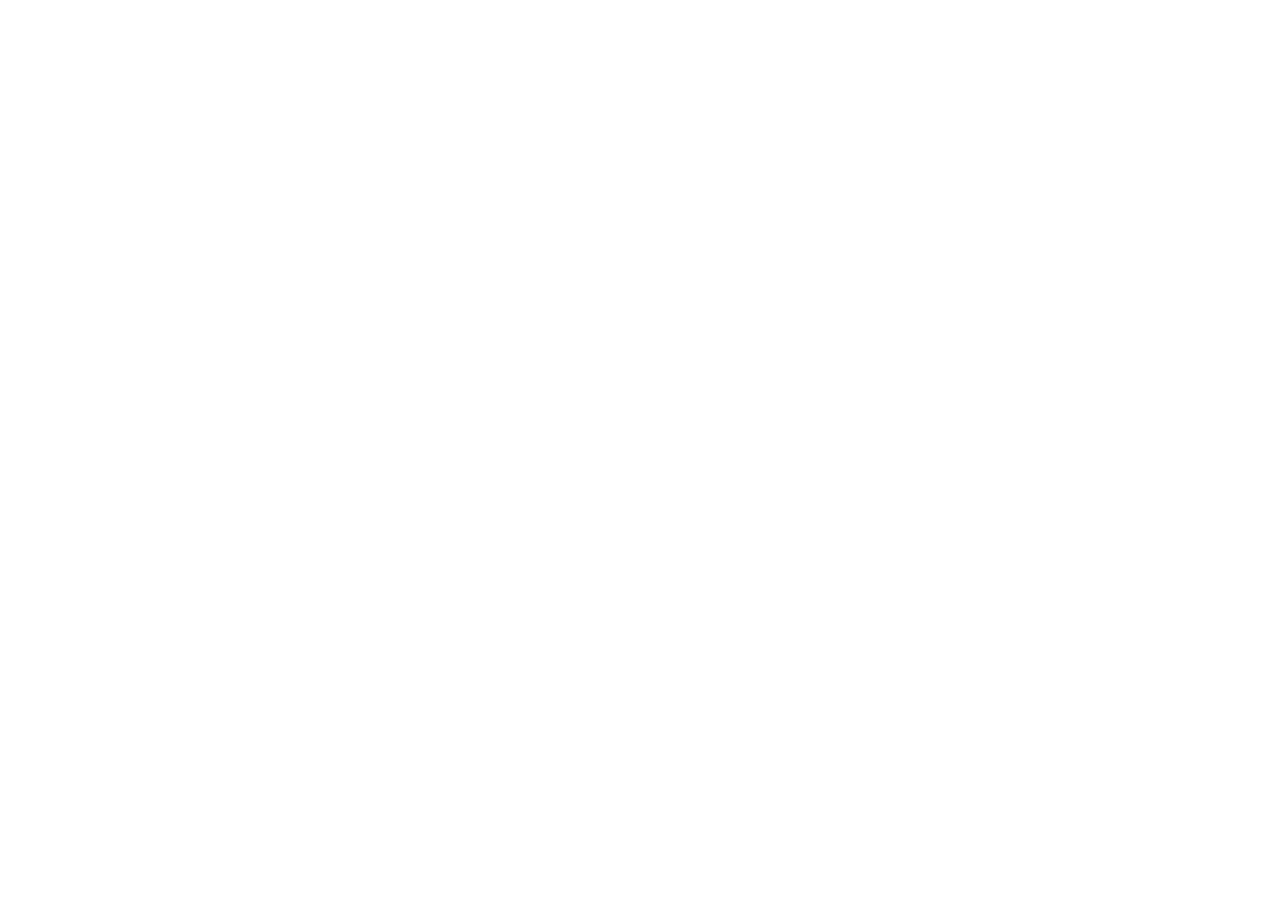
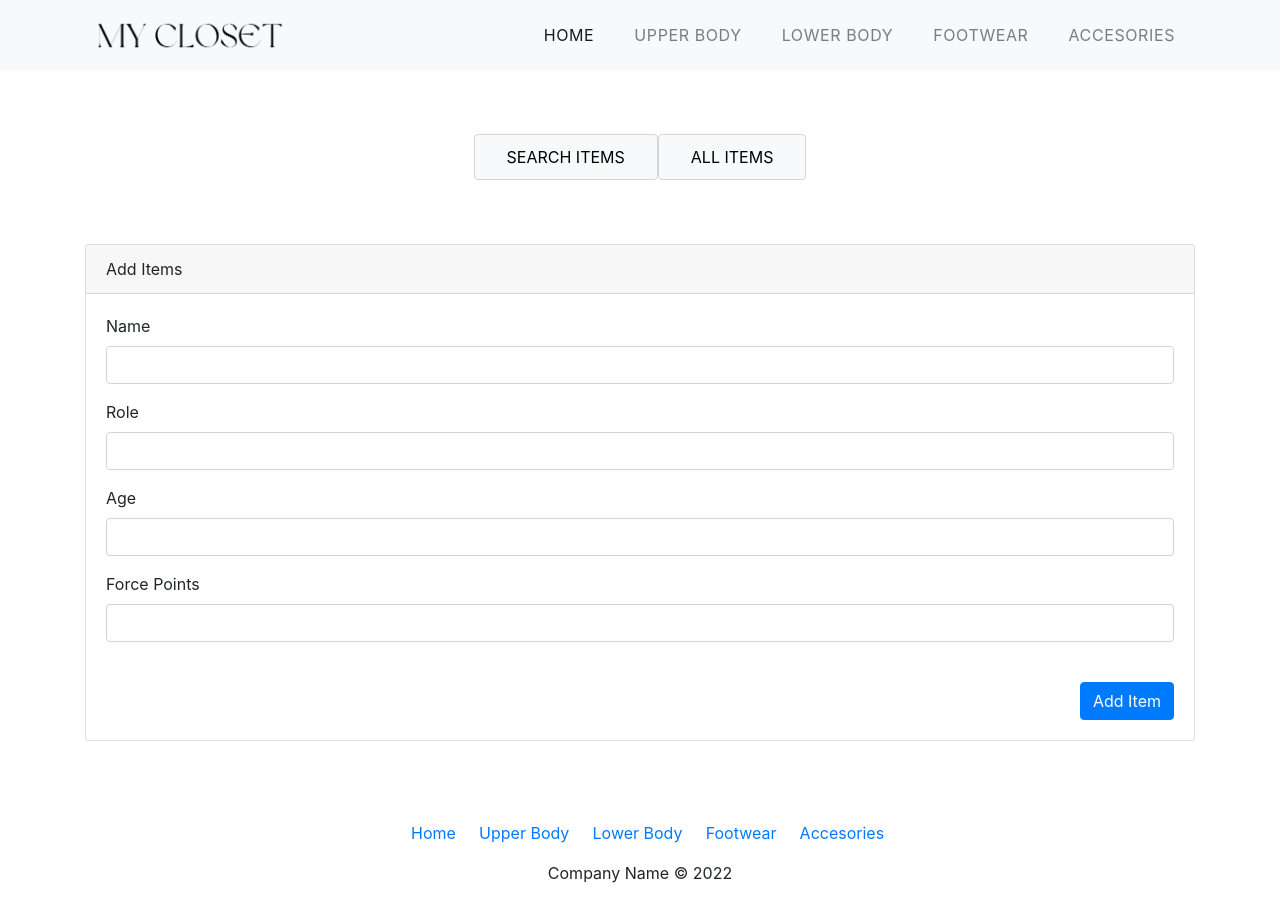
Before and after one commit to BrachoAlex/Proyecto-DAW, a React (Create React App) app in the folder frontend/: page /admin in a window 1280 px wide. Before the commit this address had no page. Before the commit the page ends 800 px from the top, so only its background shows below. Built offline with nearby package versions, Linux system fonts and the light colour scheme.

Commit message:
admin page

```diff
--- a/frontend/src/App.css
+++ b/frontend/src/App.css
@@ -80,6 +80,7 @@
 /* FOOTER */
 footer{
   padding-top:5rem;
+  text-align: center;
 }
 .list-inline-item{
   padding-left: 0.95rem;
@@ -96,3 +97,19 @@
   text-transform: uppercase;
   font-weight: bold;
 }
+
+.myButton {
+	background-color:#f8f9fa;
+	border-radius:4px;
+	border:1px solid #d5d5d5;
+	display:inline-block;
+	cursor:pointer;
+	padding:10px 32px;
+  text-transform: uppercase;
+	text-decoration:none;
+}
+
+#buttons{
+  padding: 4rem;
+  text-align: center;
+}
--- a/frontend/src/App.js
+++ b/frontend/src/App.js
@@ -5,6 +5,7 @@
 import LowerBody from "./components/LowerBody";
 import Accesories from "./components/Accesories";
 import Footwear from "./components/Footwear";
+import Admin from "./components/Admin";
 
 import { BrowserRouter, Routes, Route } from "react-router-dom";
 
@@ -17,7 +18,7 @@
         <Route path="/upper-body" element = { <UpperBody />}  />
         <Route path="/footwear" element = { <Footwear />}  />
         <Route path="/accesories" element = { <Accesories />}  />
-
+        <Route path="/admin" element = { <Admin />}  />
 
 
       </Routes>
--- /dev/null
+++ b/frontend/src/components/Admin.js
@@ -0,0 +1,106 @@
+import React,{useState} from 'react'
+
+import Navbar from "./Navbar";
+import Footer from "./Footer";
+
+function Add() {
+
+    const [name,setName] = useState("")
+    const [role,setRole] = useState("")
+    const [age,setAge] = useState("")
+    const [fp,setFP] = useState("")
+
+
+    const nameChangeHandler = (e) => {
+        setName(e.target.value)
+    }
+
+    const roleChangeHandler = (e) => {
+        setRole(e.target.value)
+    }
+
+    const ageChangeHandler = (e) =>{
+        setAge(e.target.value)
+    }
+
+    const fpChangeHandler = (e) =>{
+        setFP(e.target.value)
+    }
+
+    const addCharacter = () => {
+
+        const newChar = {
+            name: name,
+            role: role,
+            age: age,
+            forcePoints: fp
+        }
+
+
+        .catch((error)=>{
+            console.log(error)
+        })
+
+    }
+
+  return (
+    <div>
+        <Navbar/>
+        <div id="buttons" className="container">
+        <a href="/">
+            <button className="myButton"> Search Items</button>
+        </a>
+        <a href="/all">
+            <button className="myButton"> All Items</button>
+        </a>
+        </div>
+
+        <div className="container">
+        <div className="row">
+        <div className="col-lg-12">
+
+            <div className="card">
+            <div className="card-header">
+                Add Items
+            </div>
+            <div className="card-body">
+                <form role="form">
+
+                <div className="form-group">
+                    <label htmlFor="name">Name</label>
+                    <input type="text" className="form-control" id="name" value={name} onChange={nameChangeHandler} />
+                </div>
+
+                <div className="form-group">
+                    <label htmlFor="role">Role</label>
+                    <input type="text" className="form-control" id="role" value={role} onChange={roleChangeHandler} />
+                </div>
+
+                <div className="form-group">
+                    <label htmlFor="age">Age</label>
+                    <input type="text" className="form-control" id="age" value = {age} onChange={ageChangeHandler} />
+                </div>
+
+                <div className="form-group">
+                    <label htmlFor="force-points">Force Points</label>
+                    <input type="text" className="form-control" id="force-points" value={fp} onChange={fpChangeHandler} />
+                </div>
+
+                </form>
+                <br/>
+                <div className="text-right">
+                <button  className="btn btn-primary btn-md" id="add-btn" onClick={addCharacter}>
+                    <span className="fa fa-fire"></span> Add Item</button>
+                </div>
+            </div>
+            </div>
+
+        </div>
+        </div>
+        </div>
+        <Footer/>
+    </div>
+  )
+}
+
+export default Add
```
